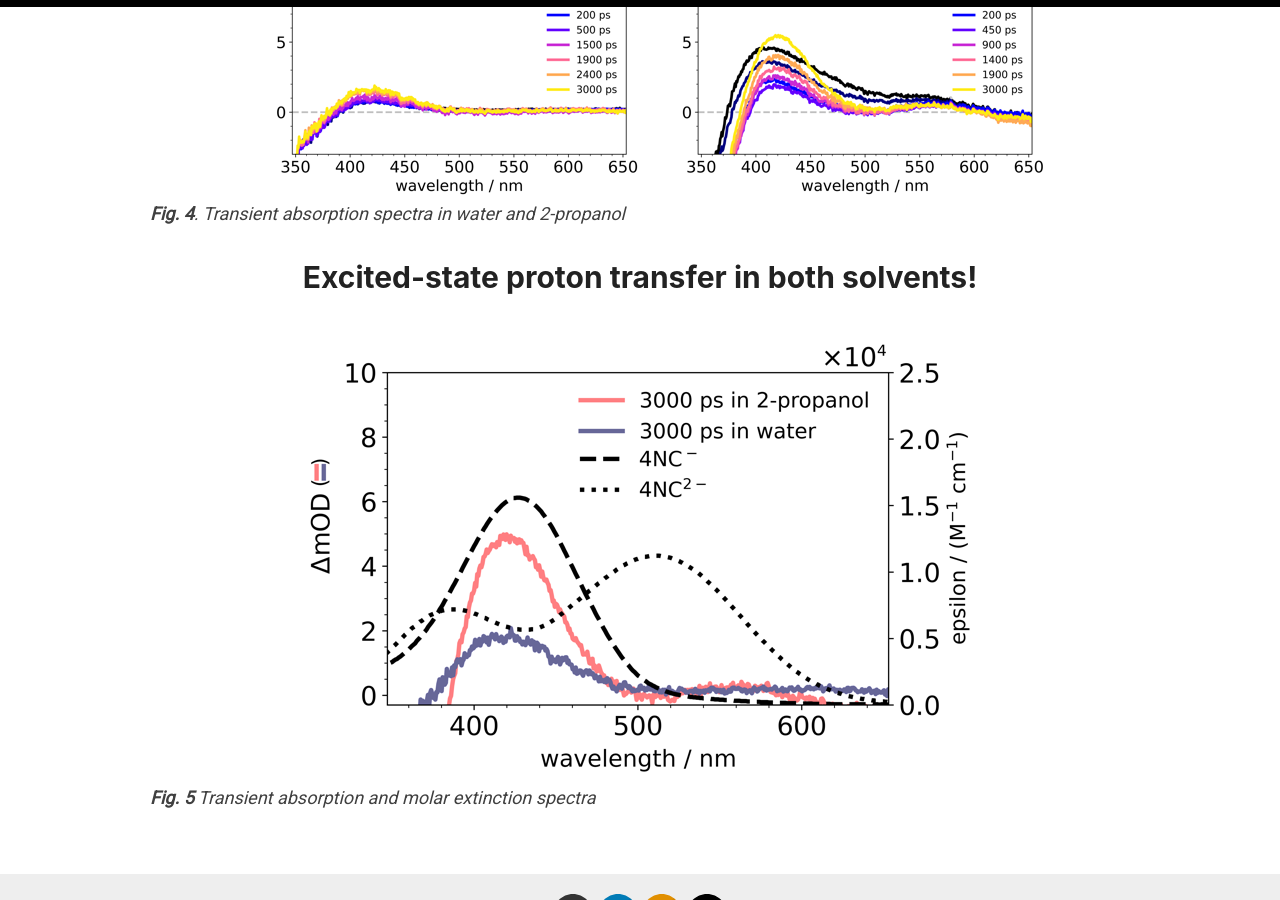
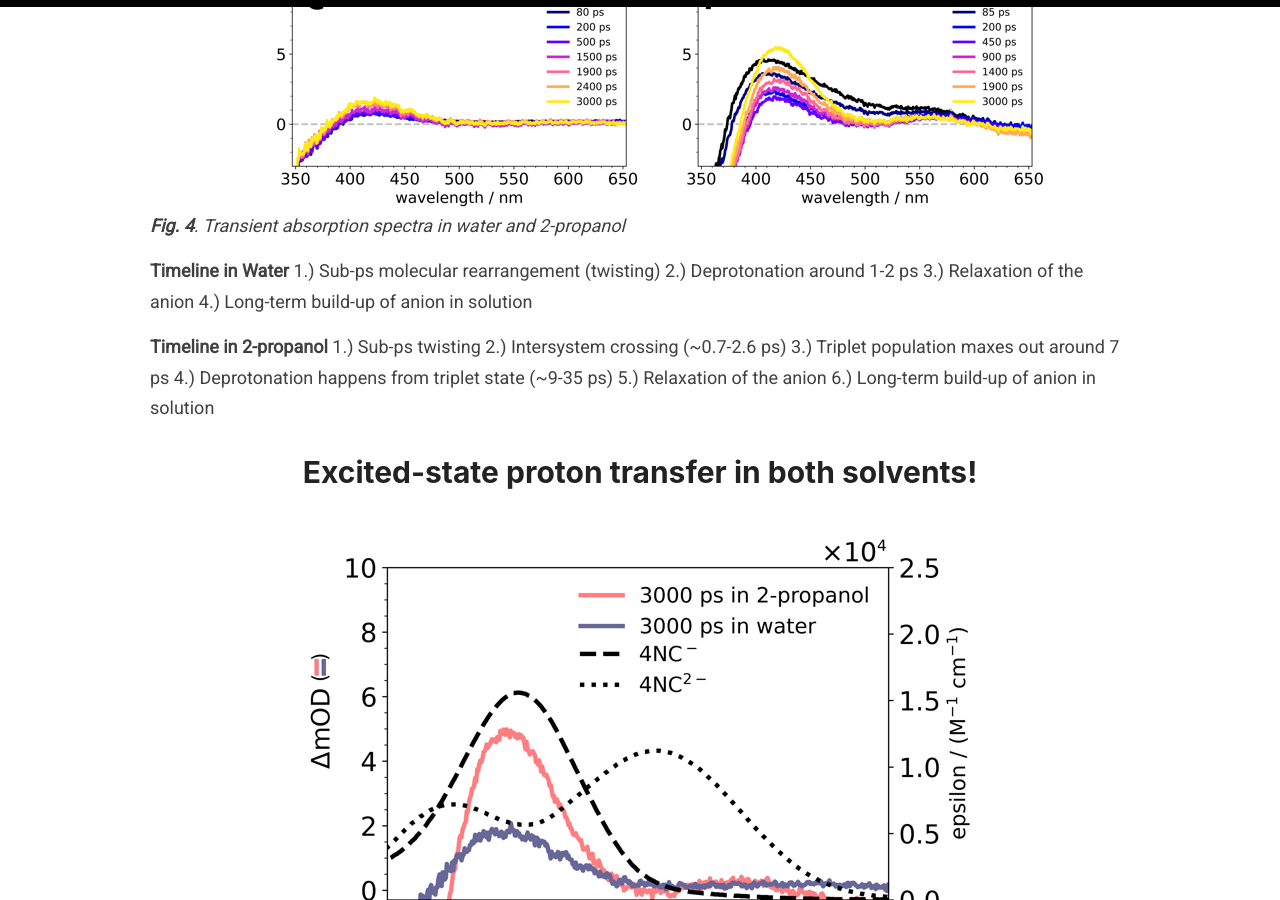
Before and after one commit to yreva/daltonian.co, a Jekyll site: the page built from _pages/AAAR_poster.md, in a window 1280 px wide and 900 px high, scrolled down 3081 px. Built offline with Jekyll 4.4.1, drawn with Linux system fonts in a browser that asks for light colours; some of the changed text lies outside the part shown.

Commit message:
upload figures

```diff
--- a/_pages/AAAR_poster.md
+++ b/_pages/AAAR_poster.md
@@ -41,6 +41,20 @@
 ![TASpectra](/images/Poster4.png)
 ***Fig. 4**. Transient absorption spectra in water and 2-propanol*
 
+**Timeline in Water**
+1.) Sub-ps molecular rearrangement (twisting)
+2.) Deprotonation around 1-2 ps
+3.) Relaxation of the anion
+4.) Long-term build-up of anion in solution
+
+**Timeline in 2-propanol**
+1.) Sub-ps twisting
+2.) Intersystem crossing (~0.7-2.6 ps)
+3.) Triplet population maxes out around 7 ps
+4.) Deprotonation happens from triplet state (~9-35 ps)
+5.) Relaxation of the anion
+6.) Long-term build-up of anion in solution
+
 # Excited-state proton transfer in both solvents!
 
 ![StaticSpectra](/images/Poster5.png)
```
Also changed, not shown: other parts of _pages/AAAR_poster.md (+2 -2 lines).
